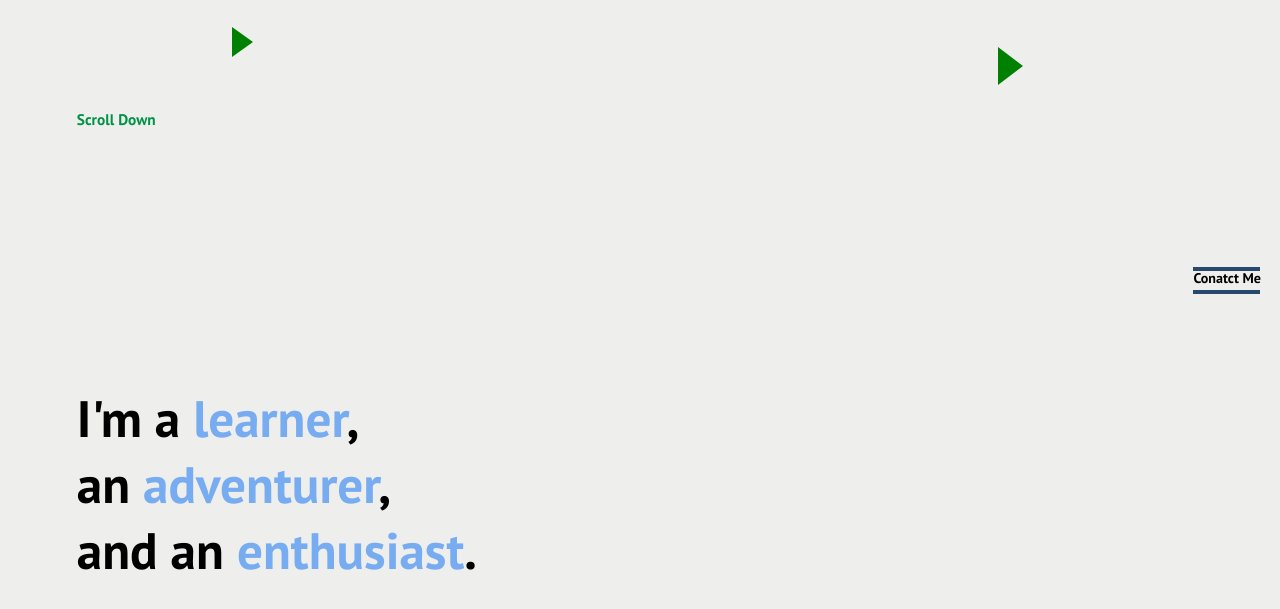
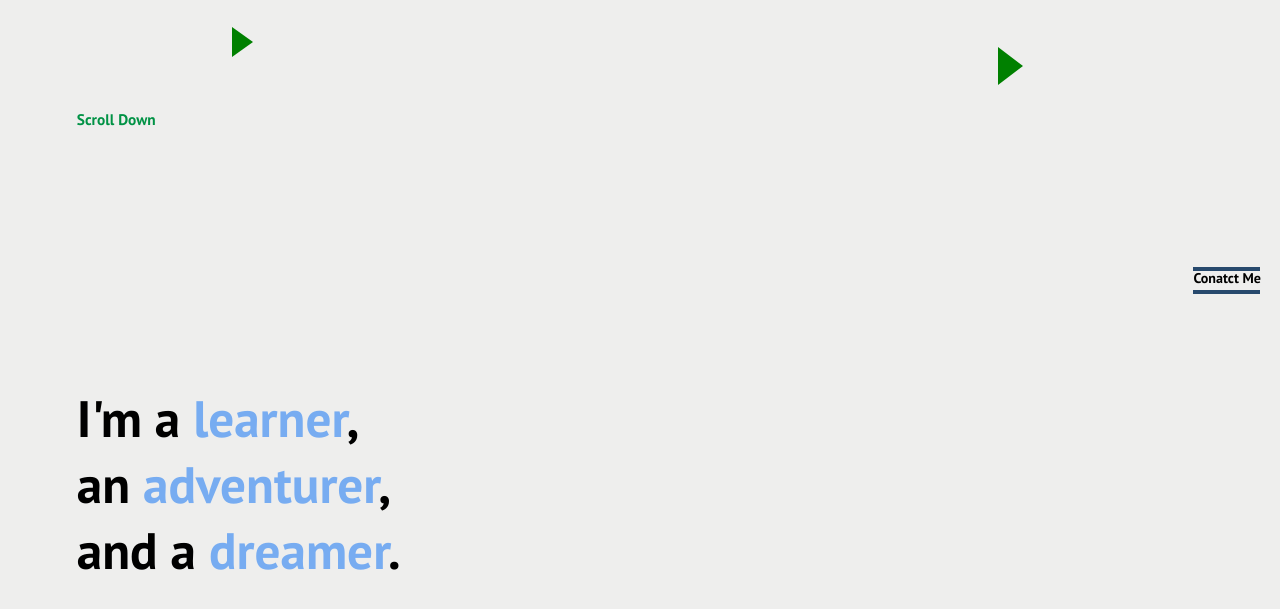
Before and after one commit to Hellyeaw/portfolio-2021, a plain HTML site: page index.html in a window 1280 px wide. Shown: the part 491-1100 px from the top of the page. Drawn offline with nearby package versions, Linux system fonts and the light colour scheme.

Commit message:
Update index.html

```diff
--- a/index.html
+++ b/index.html
@@ -78,7 +78,7 @@
         <div class="first-text">
           <p>I'm a <span class="blue">learner</span>, <br>
             an <span class="blue">adventurer</span>, <br>
-            and an <span class="blue">enthusiast</span>.
+            and a <span class="blue">dreamer</span>.
           </p>
         </div>
         <div class="second-text">
```
